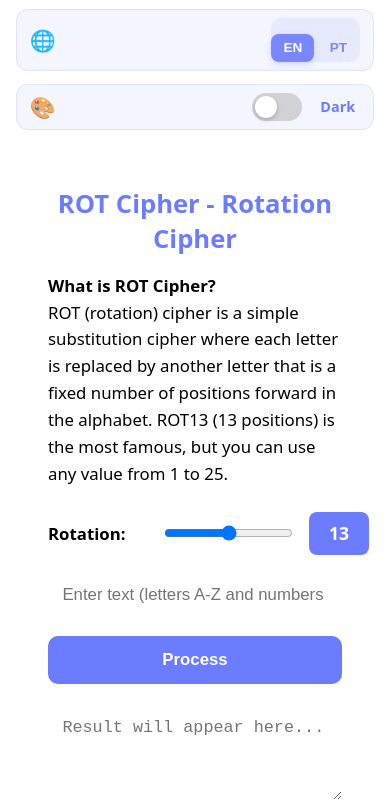
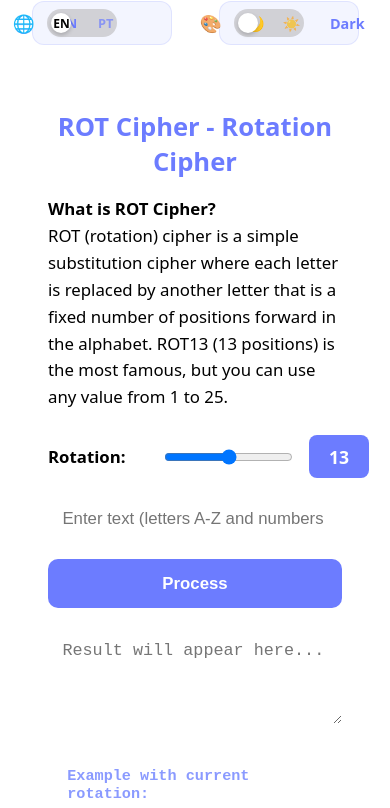
Before and after one commit to Kyamel/rot-n, a plain HTML site: page index.html in a window 390 px wide. Shown: the part 63-871 px from the top of the page. Drawn offline with Linux system fonts and the light colour scheme.

Commit message:
fix: header size

```diff
--- a/index.html
+++ b/index.html
@@ -10,32 +10,48 @@
 </head>
 <body>
 <div class="container">
-  <!-- Header com controles estilo iOS -->
+  <!-- Header simplificado e alinhado à direita -->
   <div class="controls-header">
       <img src="logo.svg" alt="Logo" class="logo-header" />
       <div class="controls">
-      <!-- Switch de Idioma -->
-      <div class="switch-container">
-        <span class="switch-label">🌐</span>
+          <!-- Switch de Idioma - estilo iOS -->
+          <div class="control-item">
+              <span class="control-icon">🌐</span>
               <div class="language-switch">
-          <button class="lang-btn active" data-lang="en" onclick="setLanguage('en')">EN</button>
-          <button class="lang-btn" data-lang="pt-BR" onclick="setLanguage('pt-BR')">PT</button>
+                  <div class="language-toggle-container">
+                      <input type="checkbox" id="languageToggle" class="language-toggle" onchange="toggleLanguage()" />
+                      <label for="languageToggle" class="language-toggle-label">
+                          <div class="language-labels">
+                              <span class="language-label active">EN</span>
+                              <span class="language-label">PT</span>
+                          </div>
+                          <span class="language-toggle-handle">EN</span>
+                      </label>
+                  </div>
+                  <span class="switch-text" id="languageLabel">English</span>
               </div>
           </div>
 
-      <!-- Switch de Tema -->
-      <div class="switch-container">
-        <span class="switch-label">🎨</span>
+          <!-- Switch de Tema - estilo iOS -->
+          <div class="control-item">
+              <span class="control-icon">🎨</span>
               <div class="theme-switch">
+                  <div class="theme-toggle-container">
                       <input type="checkbox" id="themeToggle" class="ios-toggle" onchange="toggleTheme()" />
                       <label for="themeToggle" class="ios-toggle-label">
+                          <div class="theme-labels">
+                              <span class="theme-icon-label">🌙</span>
+                              <span class="theme-icon-label">☀️</span>
+                          </div>
                           <span class="ios-toggle-handle"></span>
                       </label>
-          <span class="theme-label" id="themeLabel">Dark</span>
+                  </div>
+                  <span class="switch-text" id="themeLabel">Dark</span>
               </div>
           </div>
       </div>
   </div>
+  <!-- REMOVA ESTA LINHA: </div> ← ESTÁ FECHANDO O CONTAINER MUITO CEDO -->
 
   <!-- Card principal -->
   <div class="card">
@@ -122,7 +138,7 @@
       <span id="moduloExplanation">The modulo operator (%) ensures the result always stays within the valid range (0-25 for letters, 0-9 for numbers).</span>
     </div>
   </div>
-</div>
+</div> <!-- ESTE é o </div> correto que fecha o .container -->
 
 <script src="translations.js"></script>
 <script src="script.js"></script>
--- a/script.js
+++ b/script.js
@@ -99,24 +99,21 @@ function processText() {
   document.getElementById("output").value = output;
 }
 
-// Definir idioma via botões
-function setLanguage(lang) {
-  currentLanguage = lang;
+// Alternar idioma via switch
+function toggleLanguage() {
+  const toggle = document.getElementById('languageToggle');
+  currentLanguage = toggle.checked ? 'pt-BR' : 'en';
 
-  // Atualizar botões
-  document.querySelectorAll('.lang-btn').forEach(btn => {
-    btn.classList.remove('active');
-    if (btn.dataset.lang === lang) {
-      btn.classList.add('active');
-    }
-  });
+  // Atualizar o handle do switch
+  const handle = document.querySelector('.language-toggle-handle');
+  handle.textContent = toggle.checked ? 'PT' : 'EN';
 
   // Atualizar textos
   updateTexts();
   updateExample();
 
   // Salvar preferência
-  localStorage.setItem('rotCipherLanguage', lang);
+  localStorage.setItem('rotCipherLanguage', currentLanguage);
 }
 
 // Alternar tema
@@ -126,11 +123,24 @@ function toggleTheme() {
   document.body.className = currentTheme;
 
   // Atualizar label do tema
-  document.getElementById('themeLabel').textContent =
-    translations[currentLanguage][currentTheme === 'dark' ? 'darkLabel' : 'lightLabel'];
+  updateThemeLabel();
 
   // Salvar preferência
   localStorage.setItem('rotCipherTheme', currentTheme);
+}
+
+// Função separada para atualizar apenas o label do tema
+function updateThemeLabel() {
+  const t = translations[currentLanguage];
+  document.getElementById('themeLabel').textContent =
+    currentTheme === 'dark' ? t.darkLabel : t.lightLabel;
+}
+
+// Função separada para atualizar apenas o label do idioma
+function updateLanguageLabel() {
+  const t = translations[currentLanguage];
+  document.getElementById('languageLabel').textContent =
+    currentLanguage === 'en' ? t.englishLabel : t.portugueseLabel;
 }
 
 // Atualizar textos
@@ -162,9 +172,9 @@ function updateTexts() {
   document.getElementById("input").placeholder = t.inputPlaceholder;
   document.getElementById("output").placeholder = t.outputPlaceholder;
 
-  // Label do tema
-  const themeLabel = currentTheme === 'dark' ? t.darkLabel : t.lightLabel;
-  document.getElementById('themeLabel').textContent = themeLabel;
+  // Labels dos switches (usar as funções separadas)
+  updateThemeLabel();
+  updateLanguageLabel();
 }
 
 // Inicialização
@@ -182,13 +192,23 @@ function init() {
   const savedLang = localStorage.getItem('rotCipherLanguage');
   if (savedLang) {
     currentLanguage = savedLang;
-    setLanguage(savedLang);
+
+    // Atualizar o switch de idioma
+    const langToggle = document.getElementById('languageToggle');
+    langToggle.checked = currentLanguage === 'pt-BR';
+
+    // Atualizar o handle do switch
+    const handle = document.querySelector('.language-toggle-handle');
+    handle.textContent = currentLanguage === 'en' ? 'EN' : 'PT';
   }
 
   // Atualizar interface
   updateTexts();
   updateVisualization();
   updateExample();
+
+  // Processar texto se houver algo no input
+  processText();
 }
 
 // Inicializar quando a página carregar
--- a/styles.css
+++ b/styles.css
@@ -45,6 +45,10 @@ body.dark .example {
     background: #2a2f4c;
 }
 
+body.dark .info-text {
+    color: #b8b8c8;
+}
+
 /* Tema claro */
 body.light {
     background: #f5f5f7;
@@ -77,37 +81,270 @@ body.light .example {
     background: #f0f0f5;
 }
 
+body.light .info-text {
+    color: #666677;
+}
+
 /* Estilos comuns */
 .container {
     width: 100%;
     max-width: 800px;
 }
 
-/* Header com logo maior */
+/* Header simplificado e alinhado à direita */
+/* Header simplificado e alinhado à direita */
 .controls-header {
     margin-bottom: 2rem;
     display: flex;
-    align-items: flex-start;
-    gap: 1.5rem;
+    justify-content: space-between;
+    align-items: center;
+    flex-wrap: wrap;
+    gap: 1rem;
 }
 
 .logo-header {
-    height: 50px; /* Logo maior */
+    height: 40px;
     width: auto;
 }
 
 .controls {
     display: flex;
-    gap: 1rem;
+    gap: 1.5rem;
     align-items: center;
     flex-wrap: wrap;
-    flex: 1;
-    justify-content: flex-end;
+}
+
+/* Controles unificados - mesmo tamanho e estilo */
+.control-item {
+    display: flex;
+    align-items: center;
+    gap: 0.8rem;
+    padding: 0.6rem 1rem;
+    background: rgba(108, 124, 255, 0.08);
+    border-radius: 12px;
+    border: 1.5px solid rgba(108, 124, 255, 0.15);
+    transition: all 0.3s ease;
+    height: 48px;
+    box-sizing: border-box;
+}
+
+body.dark .control-item {
+    background: rgba(108, 124, 255, 0.05);
+    border-color: rgba(108, 124, 255, 0.25);
+}
+
+body.light .control-item {
+    background: rgba(108, 124, 255, 0.05);
+    border-color: rgba(108, 124, 255, 0.2);
+}
+
+/* Ícones nos controles */
+.control-icon {
+    font-size: 1.1rem;
+    opacity: 0.9;
+}
+
+/* Switch de Idioma - estilo iOS */
+.language-switch {
+    display: flex;
+    align-items: center;
+    gap: 0.8rem;
+}
+
+.language-toggle-container {
+    position: relative;
+    display: inline-block;
+}
+
+.language-toggle {
+    display: none;
+}
+
+.language-toggle-label {
+    display: flex;
+    width: 80px;
+    height: 32px;
+    background: #d1d1d6;
+    border-radius: 16px;
+    position: relative;
+    cursor: pointer;
+    transition: all 0.3s ease;
+    align-items: center;
+    padding: 0 4px;
+}
+
+body.dark .language-toggle-label {
+    background: #555;
+}
+
+.language-toggle-handle {
+    position: absolute;
+    width: 24px;
+    height: 24px;
+    background: white;
+    border-radius: 50%;
+    transition: transform 0.3s ease;
+    box-shadow: 0 2px 4px rgba(0, 0, 0, 0.2);
+    left: 4px;
+    top: 4px;
+    display: flex;
+    align-items: center;
+    justify-content: center;
+    font-weight: bold;
+    font-size: 0.75rem;
+}
+
+.language-toggle:checked + .language-toggle-label .language-toggle-handle {
+    transform: translateX(48px);
+}
+
+.language-labels {
+    display: flex;
+    justify-content: space-between;
+    width: 100%;
+    padding: 0 8px;
+    position: absolute;
+    top: 50%;
+    transform: translateY(-50%);
+    pointer-events: none;
+}
+
+.language-label {
+    font-size: 0.8rem;
+    font-weight: 600;
+    color: #6c7cff;
+    opacity: 0.7;
+    transition: opacity 0.3s ease;
+}
+
+.language-toggle-label .language-label:nth-child(1) {
+    color: #6c7cff;
+}
+
+.language-toggle-label .language-label:nth-child(2) {
+    color: #6c7cff;
+}
+
+.language-toggle:checked + .language-toggle-label .language-label:nth-child(1) {
+    opacity: 0.7;
+}
+
+.language-toggle:checked + .language-toggle-label .language-label:nth-child(2) {
+    opacity: 1;
+}
+
+.language-toggle:not(:checked) + .language-toggle-label .language-label:nth-child(1) {
+    opacity: 1;
+}
+
+.language-toggle:not(:checked) + .language-toggle-label .language-label:nth-child(2) {
+    opacity: 0.7;
+}
+
+/* Switch de Tema - estilo iOS */
+.theme-switch {
+    display: flex;
+    align-items: center;
+    gap: 0.8rem;
+}
+
+.theme-toggle-container {
+    position: relative;
+    display: inline-block;
+}
+
+.ios-toggle {
+    display: none;
+}
+
+.ios-toggle-label {
+    display: flex;
+    width: 80px;
+    height: 32px;
+    background: #d1d1d6;
+    border-radius: 16px;
+    position: relative;
+    cursor: pointer;
+    transition: all 0.3s ease;
+    align-items: center;
+    padding: 0 4px;
+}
+
+body.dark .ios-toggle-label {
+    background: #555;
+}
+
+.ios-toggle:checked + .ios-toggle-label {
+    background: #6c7cff;
+}
+
+.ios-toggle-handle {
+    position: absolute;
+    width: 24px;
+    height: 24px;
+    background: white;
+    border-radius: 50%;
+    transition: transform 0.3s ease;
+    box-shadow: 0 2px 4px rgba(0, 0, 0, 0.2);
+    left: 4px;
+    top: 4px;
+    display: flex;
+    align-items: center;
+    justify-content: center;
+}
+
+.ios-toggle:checked + .ios-toggle-label .ios-toggle-handle {
+    transform: translateX(48px);
+}
+
+.theme-labels {
+    display: flex;
+    justify-content: space-between;
+    width: 100%;
+    padding: 0 8px;
+    position: absolute;
+    top: 50%;
+    transform: translateY(-50%);
+    pointer-events: none;
+}
+
+.theme-icon-label {
+    font-size: 0.9rem;
+    opacity: 0.7;
+    transition: opacity 0.3s ease;
+}
+
+.ios-toggle:checked + .ios-toggle-label .theme-icon-label:nth-child(1) {
+    opacity: 0.7;
+}
+
+.ios-toggle:checked + .ios-toggle-label .theme-icon-label:nth-child(2) {
+    opacity: 1;
+}
+
+.ios-toggle:not(:checked) + .ios-toggle-label .theme-icon-label:nth-child(1) {
+    opacity: 1;
+}
+
+.ios-toggle:not(:checked) + .ios-toggle-label .theme-icon-label:nth-child(2) {
+    opacity: 0.7;
+}
+
+/* Texto ao lado dos switches (não mais abaixo) */
+.switch-text {
+    font-size: 0.9rem;
+    font-weight: 600;
+    color: #6c7cff;
+    min-width: 60px;
+}
+
+body.light .switch-text {
+    color: #5a6bff;
 }
 
 .card {
     padding: 2rem;
-    border-radius: 16px; /* Bordas mais arredondadas */
+    border-radius: 16px;
     margin-bottom: 1.5rem;
 }
 
@@ -115,7 +352,7 @@ h1 {
     margin-top: 0;
     text-align: center;
     color: #6c7cff;
-    font-size: 1.8rem; /* Título maior */
+    font-size: 1.8rem;
 }
 
 h2 {
@@ -127,15 +364,7 @@ h2 {
 .info-text {
     line-height: 1.6;
     margin-bottom: 1rem;
-    font-size: 1.05rem; /* Texto um pouco maior */
-}
-
-body.dark .info-text {
-    color: #b8b8c8;
-}
-
-body.light .info-text {
-    color: #666677;
+    font-size: 1.05rem;
 }
 
 .rotation-control {
@@ -172,8 +401,8 @@ body.light .info-text {
 input[type="text"], textarea, button {
     width: 100%;
     margin-top: 1rem;
-    padding: 0.9rem; /* Mais padding */
-    border-radius: 10px; /* Bordas mais arredondadas */
+    padding: 0.9rem;
+    border-radius: 10px;
     border: none;
     font-size: 1.05rem;
     transition: all 0.3s;
@@ -202,7 +431,7 @@ button:hover {
 
 textarea {
     resize: vertical;
-    min-height: 100px; /* Área maior */
+    min-height: 100px;
     font-family: 'Courier New', monospace;
     line-height: 1.5;
 }
@@ -273,181 +502,45 @@ textarea {
     50% { transform: scale(1.08); }
 }
 
-/* ========== CONTROLES SIMPLIFICADOS ========== */
-
-/* Container dos switches */
-.switch-container {
-    display: flex;
-    align-items: center;
-    gap: 0.8rem;
-    padding: 0.6rem 1rem;
-    background: rgba(108, 124, 255, 0.08);
-    border-radius: 12px;
-    border: 1.5px solid rgba(108, 124, 255, 0.15);
-    transition: all 0.3s ease;
-}
-
-body.dark .switch-container {
-    background: rgba(108, 124, 255, 0.05);
-    border-color: rgba(108, 124, 255, 0.25);
-}
-
-.switch-label {
-    font-size: 1.3rem;
-    opacity: 0.9;
-}
-
-/* Switch de Idioma - SIMPLIFICADO */
-.language-switch {
-    font-size: 1.0rem;
-    opacity: 0.9;
-    display: flex;
-    background: rgba(108, 124, 255, 0.1);
-    border-radius: 10px;
-    gap: 2px;
-}
-
-.lang-btn {
-    padding: 0.5rem 0.9rem;
-    border: none;
-    background: transparent;
-    color: #6c7cff;
-    font-weight: 600;
-    font-size: 0.9rem;
-    border-radius: 8px;
-    cursor: pointer;
-    transition: all 0.2s ease;
-    min-width: 45px;
-    text-align: center;
-}
-
-.lang-btn.active {
-    background: #6c7cff;
-    color: white;
-    box-shadow: 0 2px 6px rgba(108, 124, 255, 0.3);
-}
-
-/* Switch de Tema - SIMPLIFICADO */
-.theme-switch {
-    display: flex;
-    align-items: center;
-    gap: 0.8rem;
-}
-
-.ios-toggle {
-    display: none;
-}
-
-.ios-toggle-label {
-    display: block;
-    width: 54px;
-    height: 30px;
-    background: #d1d1d6;
-    border-radius: 15px;
-    position: relative;
-    cursor: pointer;
-    transition: all 0.3s ease;
-}
-
-body.dark .ios-toggle-label {
-    background: #555;
-}
-
-.ios-toggle:checked + .ios-toggle-label {
-    background: #6c7cff;
-}
-
-.ios-toggle-handle {
-    display: block;
-    width: 24px;
-    height: 24px;
-    background: white;
-    border-radius: 50%;
-    position: absolute;
-    top: 3px;
-    left: 3px;
-    transition: transform 0.3s ease;
-    box-shadow: 0 2px 4px rgba(0, 0, 0, 0.2);
-}
-
-.ios-toggle:checked + .ios-toggle-label .ios-toggle-handle {
-    transform: translateX(24px);
-}
-
-.theme-label {
-    font-size: 0.9rem;
-    font-weight: 600;
-    color: #6c7cff;
-    min-width: 45px;
-}
-
-/* Tema claro para controles */
-body.light .switch-container {
-    background: rgba(108, 124, 255, 0.05);
-    border-color: rgba(108, 124, 255, 0.2);
-}
-
-body.light .language-switch {
-    background: rgba(108, 124, 255, 0.08);
-}
-
-body.light .lang-btn {
-    color: #5a6bff;
-}
-
-body.light .lang-btn.active {
-    color: white;
-}
-
-body.light .ios-toggle-label {
-    background: #d1d1d6;
-}
-
-body.light .theme-label {
-    color: #5a6bff;
-}
-
 /* Responsividade */
 @media (max-width: 700px) {
     .controls-header {
-        flex-direction: column;
+        justify-content: center;
         text-align: center;
         gap: 1rem;
-        margin-bottom: 1.5rem;
     }
 
     .logo-header {
-        height: 45px;
+        height: 35px;
     }
 
     .controls {
         justify-content: center;
-        gap: 0.8rem;
-        width: 100%;
+        gap: 1rem;
     }
 
-    .switch-container {
+    .control-item {
         padding: 0.5rem 0.8rem;
+        height: 44px;
     }
 
-    .lang-btn {
-        padding: 0.4rem 0.8rem;
-        min-width: 42px;
-        font-size: 0.85rem;
-    }
-
+    .language-toggle-label,
     .ios-toggle-label {
-        width: 50px;
+        width: 70px;
         height: 28px;
     }
 
+    .language-toggle-handle,
     .ios-toggle-handle {
-        width: 22px;
-        height: 22px;
+        width: 20px;
+        height: 20px;
+        top: 4px;
+        left: 4px;
     }
 
+    .language-toggle:checked + .language-toggle-label .language-toggle-handle,
     .ios-toggle:checked + .ios-toggle-label .ios-toggle-handle {
-        transform: translateX(22px);
+        transform: translateX(42px);
     }
 
     h1 {
@@ -462,16 +555,22 @@ body.light .theme-label {
 }
 
 @media (max-width: 400px) {
-    .controls {
+    .controls-header {
         flex-direction: column;
-        align-items: stretch;
-    }
-
-    .switch-container {
-        justify-content: space-between;
     }
 
     .logo-header {
-        height: 40px;
+        height: 32px;
+    }
+
+    .controls {
+        width: 100%;
+        justify-content: space-around;
+    }
+
+    .control-item {
+        flex: 1;
+        justify-content: center;
+        max-width: 140px;
     }
 }
```
Lines whose indentation alone changed are shown as unchanged.
